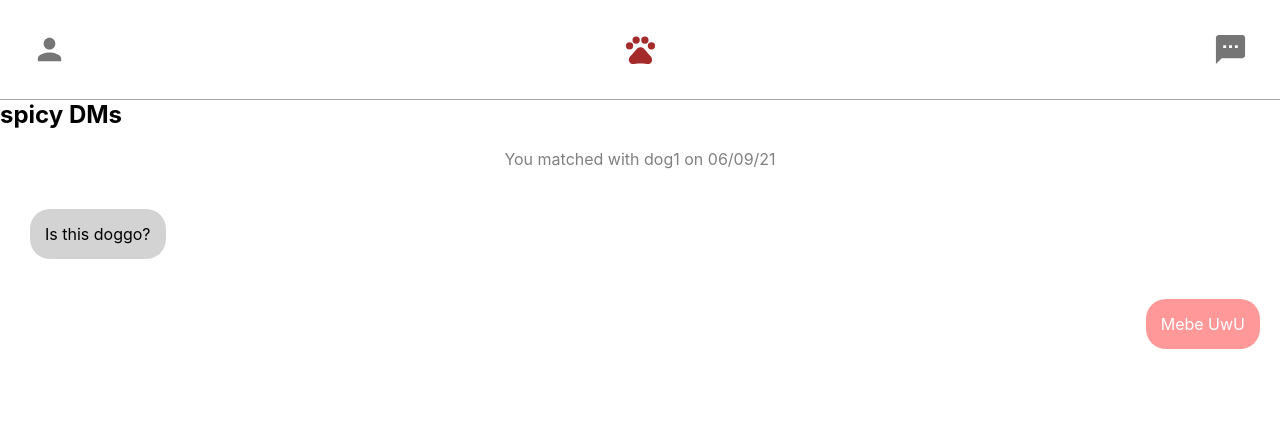
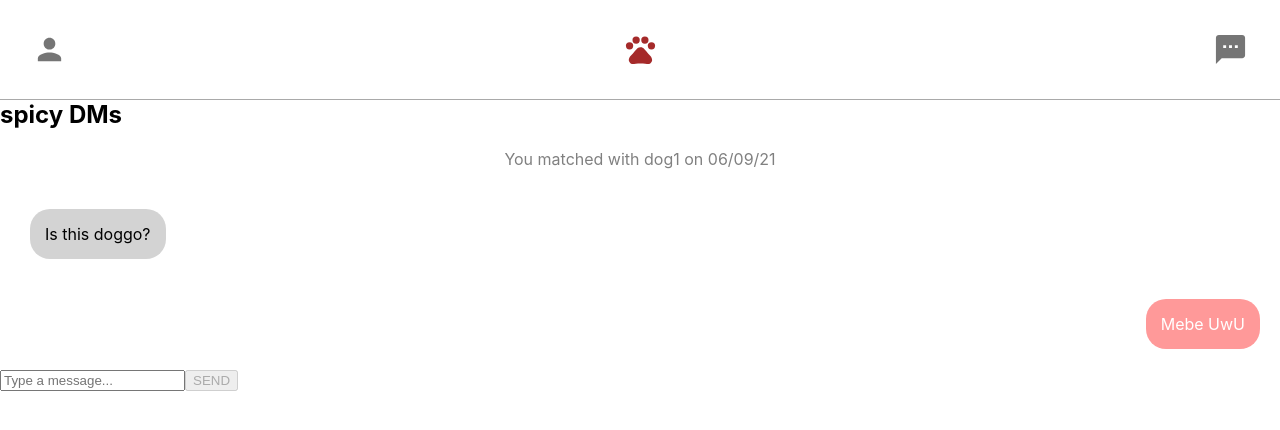
Before and after one commit to lawwwlin/sniffles, a React (Create React App) app: page /messages/1 in a window 1280 px wide. Shown: the top 430 px of the page. Built offline with nearby package versions, Linux system fonts and the light colour scheme.

Commit message:
changed port/ ????

```diff
--- a/src/components/MessageScreen.js
+++ b/src/components/MessageScreen.js
@@ -3,34 +3,59 @@ import "./MessageScreen.css";
 
 const candidate = {
   name: "dog1",
-  matchtime: "06/09/21"
-}
-
+  matchtime: "06/09/21",
+};
 
 function MessageScreen(props) {
+  let socket;
+  const [message, setMessage] = useState('')
   const [messages, setMessages] = useState([
     {
       name: "dog1",
       img: "https://images.pexels.com/photos/1805164/pexels-photo-1805164.jpeg?auto=compress&cs=tinysrgb&dpr=2&h=650&w=940",
-      text: "Is this doggo?"
+      text: "Is this doggo?",
     },
     {
-      text: "Mebe UwU"
+      text: "Mebe UwU",
     },
   ]);
+  const handleSendMessage = (message) => {
+    socket.emit("message", message );
+    }
+
   return (
     <div className="messageScreen">
       <h2>spicy DMs</h2>
-      <p className="messageScreen_match">You matched with {candidate.name} on {candidate.matchtime}</p>
-      {messages.map((message) => (
+      <p className="messageScreen_match">
+        You matched with {candidate.name} on {candidate.matchtime}
+      </p>
+      {messages.map((message) =>
         message.name ? (
-        <div className="messageScreen_msg">
-          <p className="messageScreen_text">{message.text}</p>
-        </div>
-        ) : (  <div className="messageScreen_msg">
-        <p className="messageScreen_textUser">{message.text}</p>
+          <div className="messageScreen_msg">
+            <p className="messageScreen_text">{message.text}</p>
+          </div>
+        ) : (
+          <div className="messageScreen_msg">
+            <p className="messageScreen_textUser">{message.text}</p>
+          </div>
+        )
+      )}
+      <div className="messageScreen_form">
+        <input
+          className="messageScreen_input"
+          type="text"
+          placeholder="Type a message..."
+          value={message}
+          onChange={(e) => setMessage(e.target.value)}
+        />
+        <button
+          className="messageScreen_button"
+          onClick={handleSendMessage}
+          disabled={message === "" ? true : false}
+        >
+          SEND
+        </button>
       </div>
-      )))}
     </div>
   );
 }
--- a/src/components/socketContext.js
+++ b/src/components/socketContext.js
@@ -4,7 +4,7 @@ import io from 'socket.io-client'
 const SocketContext = React.createContext()
 
 const SocketProvider = ({ children }) => {
-    const ENDPOINT = 'https://socket-chat-ak.herokuapp.com/';
+    const ENDPOINT = 'http://localhost:3001';
     const socket = io(ENDPOINT, { transports: ['websocket', 'polling'] })
     return (
         <SocketContext.Provider value={socket}>
```
